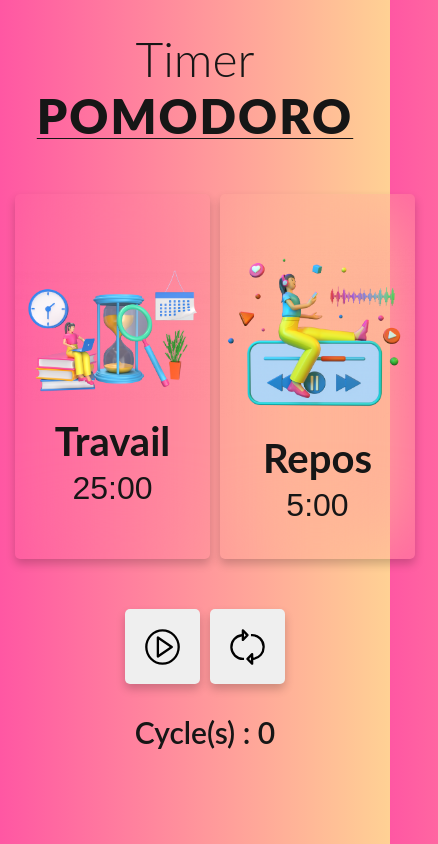
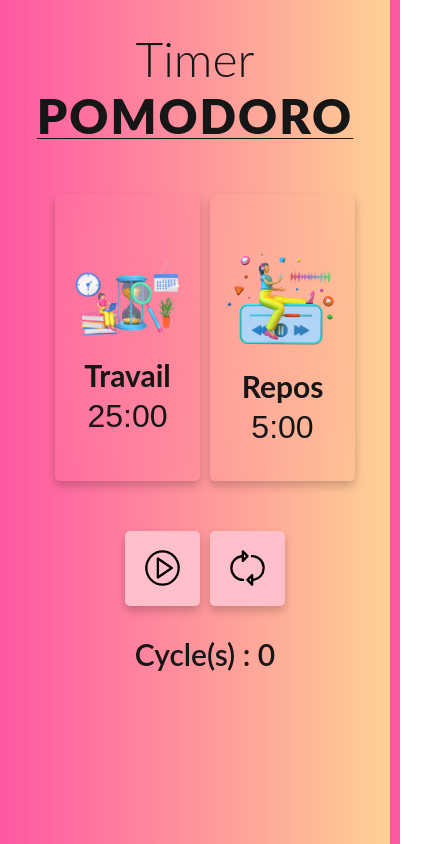
Before and after one commit to Saboodev/Pomodoro, a plain HTML site: page index.html in a window 390 px wide. Shown: the top 844 px of the page, 438 px wide, since content can reach past the window. Drawn offline with Linux system fonts and the light colour scheme; a web font is replaced by a local one.

Commit message:
responsive mobile

```diff
--- a/style.css
+++ b/style.css
@@ -7,7 +7,6 @@
 }
 
 body {
-  min-width: 309px;
   background: linear-gradient(to right, #ff57a3, #ffd194);
   font-family: Lato, sans-serif;
   padding: clamp(20px, 5vw, 50px) 10px;
@@ -51,12 +50,8 @@ h1 span {
   backdrop-filter: blur(50px);
   border-radius: 5px;
   box-shadow: 0 5px 10px rgba(0,0,0,0.2);
-  @media screen and(max-width: 1130px) {
-    width: 30%;
-    font-size: 16px;
-    padding: 10px;
-  }
 }
+
 .description {
   font-size: 40px;
   margin-bottom: 5px;
@@ -107,6 +102,7 @@ h1 span {
   display: flex;
   justify-content: center;
   align-items: center;
+  background-color: pink;
   cursor: pointer;
   border: none;
   border-radius: 5px;
@@ -125,15 +121,40 @@ h1 span {
 .imgTimer {
     width: 15rem;
     padding: 1rem;
-    @media screen and(max-width: 1130px) {
-      width: 10rem;
-    }
 }
 
 .imgMusic {
     width: 15rem;
     padding: 1rem;
-    @media screen and(max-width: 1130px) {
-      width: 10rem;
-    }
 }
+
+/*** version mobile ****/
+@media screen and (max-width: 770px) {
+
+  body {
+    min-width: 309px;
+  }
+
+  .display {
+    margin: 50px;
+    display: flex;
+    justify-content: center;
+  }
+
+  h1 {
+    margin: 10px;
+  }
+
+  .description {
+    font-size: 30px;
+  }
+
+  .imgMusic {
+    width: 10rem;
+  }
+
+  .imgTimer {
+    width: 10rem;
+  }
+
+}
```
